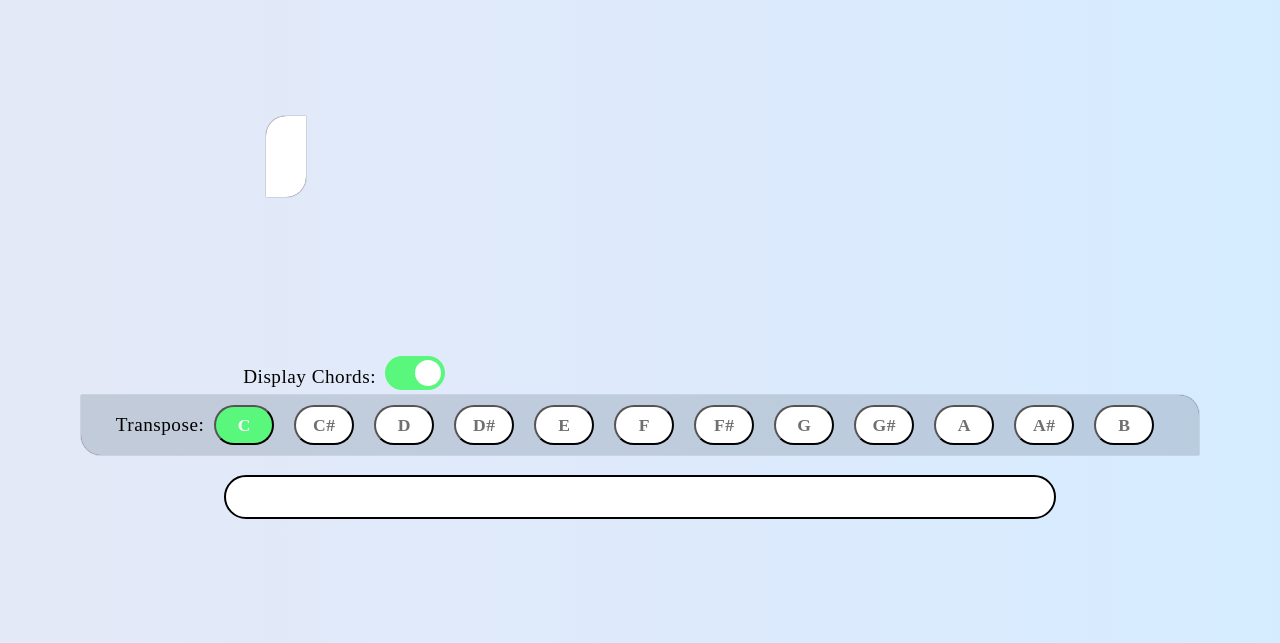
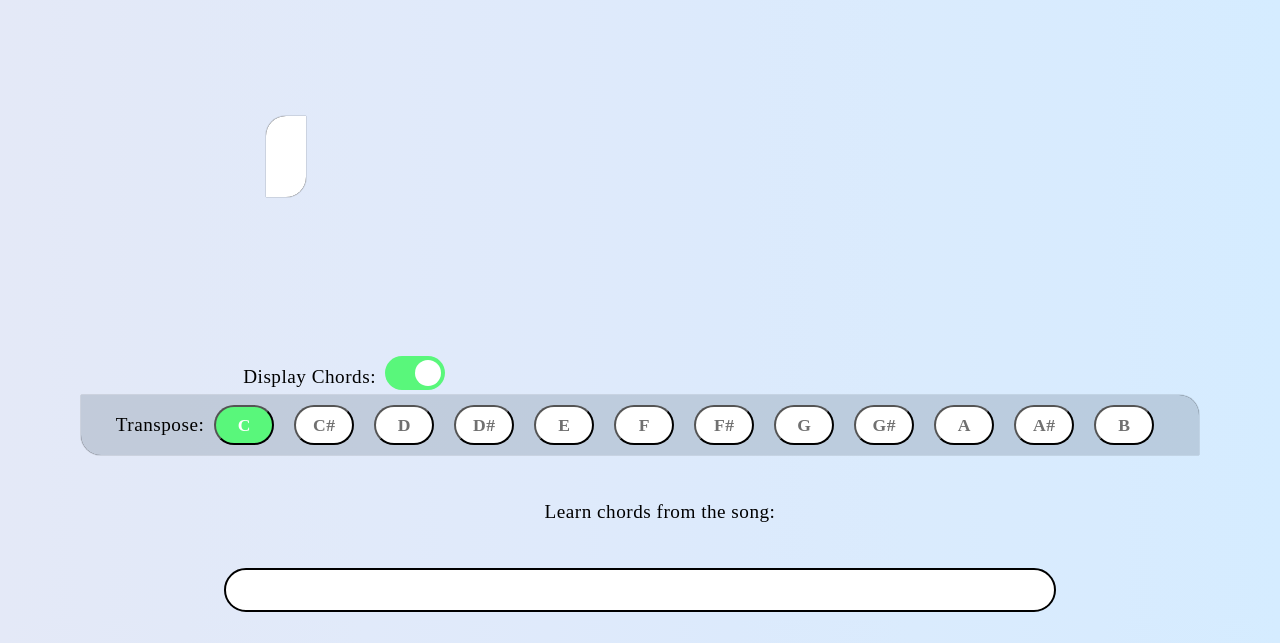
Before and after one commit to B-Kosev/www-chords-editor-player, a PHP site: page /song.php in a window 1280 px wide. Shown: the part 157-800 px from the top of the page. Run offline with PHP 8.4, Linux system fonts and the light colour scheme; some libraries are stand-ins or nearby versions; some web fonts are replaced.

Commit message:
btns for learing chords added and urls fixed

```diff
--- a/resources/instruments.php
+++ b/resources/instruments.php
@@ -12,7 +12,7 @@
 
 		<section class="cards">
 			<section class="card">
-				<a href="piano.php">
+				<a href="piano.php?chordId=c&chordType=maj">
 					<figure class="fig">
 						<img src="./static/images/piano.jpg" />
 						<figcaption>Piano</figcaption>
--- a/resources/piano.php
+++ b/resources/piano.php
@@ -29,8 +29,8 @@
 
 		<figure class="min-maj">
 			<ul>
-				<li><button id="" class="btn type selected" type="button">Major</button></li>
-				<li><button id="m" class="btn type" type="button">Minor</button></li>
+				<li><button id="maj" class="btn type selected" type="button">Major</button></li>
+				<li><button id="min" class="btn type" type="button">Minor</button></li>
 			</ul>
 		</figure>
 
--- a/resources/song.php
+++ b/resources/song.php
@@ -54,6 +54,10 @@
 				<li><button id="b" class="btn key" type="button">B</button></li>
 			</ul>
 
+			<ul class="song-chords" id="song-chords">
+				<h4 class="song-chords-title">Learn chords from the song:</h4>
+			</ul>
+
 			<pre class="song-data" id="song-data"></pre>
 		</section>
 
--- a/resources/static/css/song.css
+++ b/resources/static/css/song.css
@@ -196,3 +196,27 @@ input:checked + .slider:before {
 	-ms-transform: translateX(26px);
 	transform: translateX(26px);
 }
+
+/* ======== LINKS ======== */
+
+.song-chords {
+	display: flex;
+}
+
+.song-chords li {
+	margin: 10px 10px 10px 10px;
+	height: 40px;
+	width: 60px;
+	list-style: none;
+	cursor: pointer;
+	background-color: var(--toggle-color);
+	border-radius: 10px;
+}
+
+.song-chords-link {
+	color: var(--header-color);
+	padding: 10px 5px 0 0;
+	margin: 10px 0 0 15px;
+	font-size: 1.1rem;
+	font-weight: bold;
+}
--- a/resources/static/js/song.js
+++ b/resources/static/js/song.js
@@ -2,6 +2,7 @@ window.onload = function () {
 	// var title = localStorage.getItem("song-title");
 	const params = new URL(document.location).searchParams;
 	const title = params.get("title");
+	const chords = params.get("chords");
 
 	initKeysMap();
 
@@ -23,6 +24,11 @@ window.onload = function () {
 			transposeChord(originalKey, destinationKey);
 		});
 	});
+
+	if (chords == "false") {
+		document.getElementById("checkbox").checked = false;
+		manageChords();
+	}
 };
 
 const keysMap = new Map();
@@ -71,6 +77,16 @@ const fillData = (song) => {
 
 const parseText = () => {
 	var songData = document.querySelector(".song-data");
+	chordsInSong = songData.innerHTML.match(/\[([^\]]+)\]/g);
+	const chordsSet = new Set(chordsInSong);
+	chordsSet.forEach((chord) => {
+		document.getElementById("song-chords").appendChild(document.createElement("li"));
+		var lastChild = document.getElementById("song-chords").lastChild;
+		lastChild.innerHTML = '<a class="song-chords-link">' + chord.slice(1, -1) + "</a>";
+	});
+	// document.getElementsByClassName("song-chords-link").forEach((element) => {
+	// 	element.setAttribute("href", "piano.php");
+	// });
 	songData.innerHTML = songData.innerHTML.replace(/\[(.*?)\]/g, '<span class="chord">$1</span>');
 };
 
@@ -79,7 +95,7 @@ const transposeChord = (originalKey, destinationKey) => {
 
 	document.querySelector(".song-key").innerHTML = "Key: " + destinationKey;
 
-	document.querySelectorAll(".chord").forEach((element) => {
+	document.querySelectorAll(".chord, .song-chords-link").forEach((element) => {
 		var currentKey = element.innerHTML;
 		var minor = false;
 
@@ -101,24 +117,30 @@ const transposeChord = (originalKey, destinationKey) => {
 	});
 };
 
-const manageChords = (event) => {
-	event.preventDefault();
+const manageChords = () => {
+	var checkbox = document.getElementById("checkbox");
 
-	// TODO: Add support for 'chords' query parameter
+	const params = new URL(document.location).searchParams;
+	const title = params.get("title");
 
-	const checkbox = event.target;
+	//idk what to put in the first 2 parameters
+	window.history.pushState("", "", "song.php?title=" + title + "&chords=" + checkbox.checked);
+
 	var chords = document.getElementsByClassName("chord");
 	var transpose = document.getElementById("keys");
+	var learn = document.getElementById("song-chords");
 	if (checkbox.checked) {
 		for (var i = 0; i < chords.length; i++) {
 			chords[i].setAttribute("style", "opacity:1");
 		}
 		transpose.setAttribute("style", "display: flex");
+		learn.setAttribute("style", "display: flex");
 	} else {
 		for (var i = 0; i < chords.length; i++) {
 			chords[i].setAttribute("style", "opacity:0");
 		}
 		transpose.setAttribute("style", "display: none");
+		learn.setAttribute("style", "display: none");
 		document.getElementById("song-data").setAttribute("style", "margin-top: 30px");
 	}
 };
```
Also changed, not shown: resources/static/js/piano.js (+32 -11 lines).
